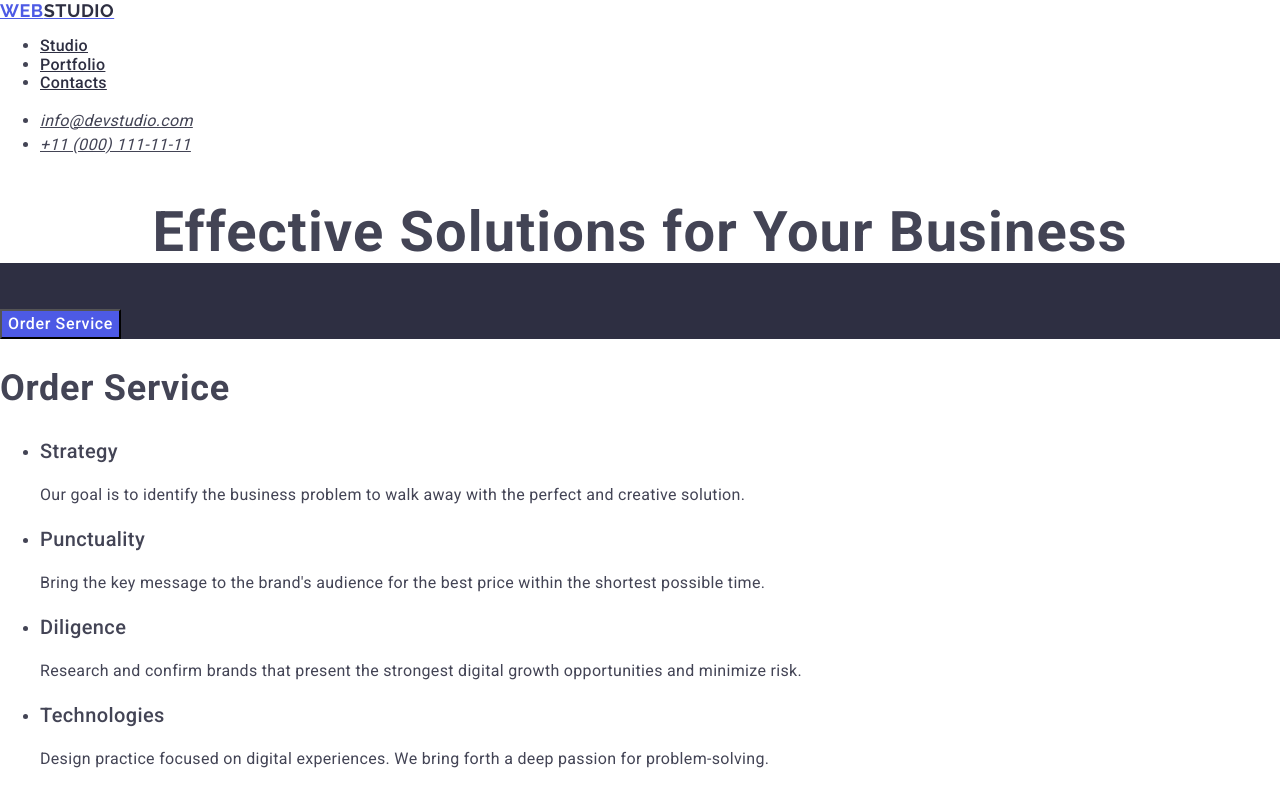
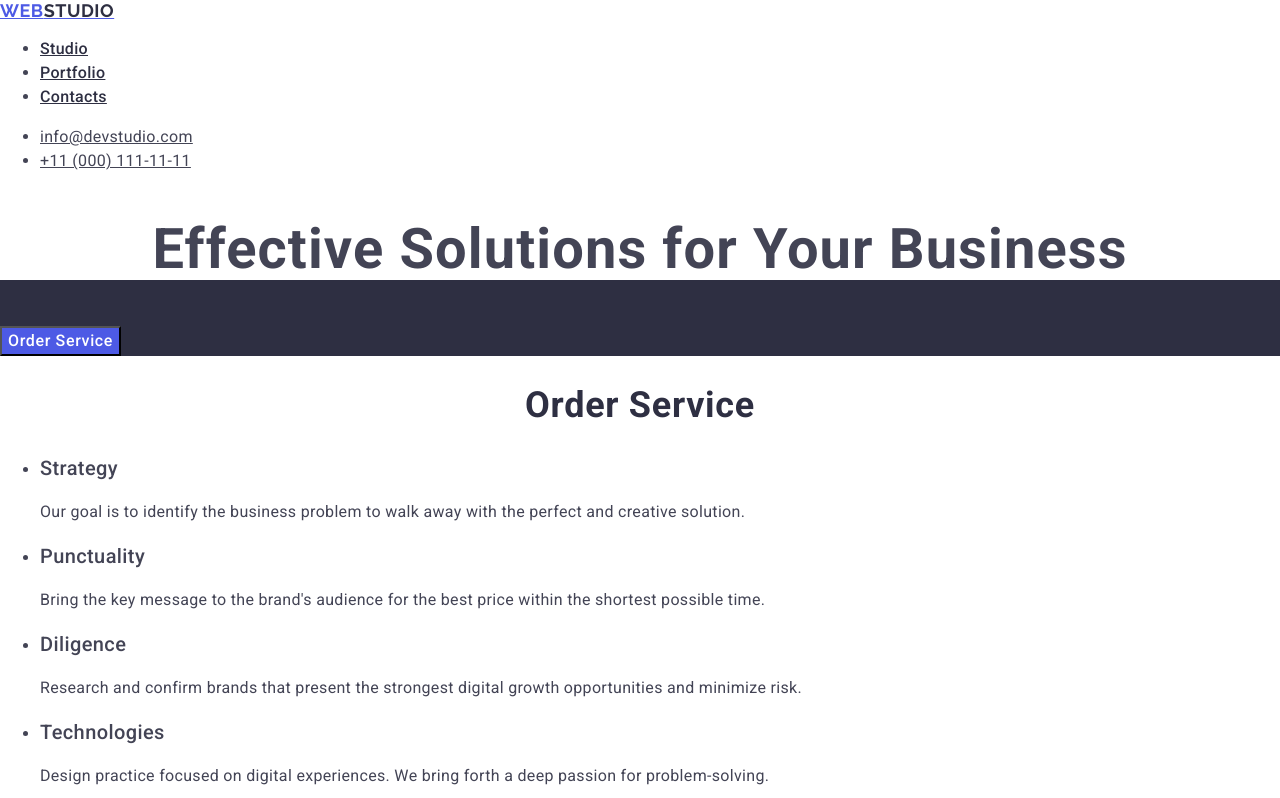
Before and after one commit to elena05-dev/goit-markup-hw-02, a plain HTML site: page index.html in a window 1280 px wide. Shown: the top 798 px of the page. Drawn offline with nearby package versions, Linux system fonts and the light colour scheme.

Commit message:
add initial files

```diff
--- a/css/styles.css
+++ b/css/styles.css
@@ -24,16 +24,21 @@
 }
 
 body {
-    font-family: "Roboto", "Arial", serif;
+    font-family: "Roboto", sans-serif;
     color: #434455;
     background-color: #ffffff;
 }
+
+
 
 .title {
     font-size: 36px;
     font-weight: 700;
     line-height: 1.11;
     letter-spacing: 0.02em;
+    text-align: center;
+    text-transform: capitalize;
+    color: #2e2f42;
 }
 
 .section-title {
@@ -67,6 +72,13 @@ body {
 
 }
 
+
+.section-person {
+    background-color: #f4f4fd;
+}
+
+
+
 .logo {
     font-family: "Raleway", sans-serif;
     font-size: 18px;
@@ -77,8 +89,9 @@ body {
     text-transform: uppercase;
 }
 
-.studio {
+.studio-black {
     color: #2e2f42;
+
 }
 
 
@@ -86,6 +99,7 @@ body {
     font-family: 'Roboto', sans-serif;
     font-size: 16px;
     font-weight: 500;
+    line-height: 1.5;
     letter-spacing: 0.02em;
     color: #2e2f42;
 }
@@ -106,6 +120,12 @@ ul li:first-child .custom-link:focus {
     color: #2e2f42;
 }
 
+.info {
+    font-style: normal;
+}
+
+
+
 .address a {
     font-family: "Roboto";
     font-size: 16px;
@@ -120,6 +140,19 @@ ul li:first-child .custom-link:focus {
     color: #404bbf;
 }
 
+.mailto {
+    font-size: 16px;
+    line-height: 1.5;
+    letter-spacing: 0.02;
+    color: #434455
+}
+
+.tel {
+    font-size: 16px;
+    line-height: 1.5;
+    letter-spacing: 0.02;
+    color: #434455
+}
 
 .order-service-button {
     font-family: "Roboto", sans-serif;
@@ -138,7 +171,16 @@ ul li:first-child .custom-link:focus {
     background-color: #404bbf;
 }
 
+
 .text-footer {
     color: #f4f4fd;
-    letter-spacing: 0.02em
+    line-height: 1.5;
 }
+
+.footer-section {
+    background-color: #2e2f42;
+}
+
+.studio {
+    color: #f4f4fd
+}
--- a/index.html
+++ b/index.html
@@ -18,20 +18,20 @@
 <body>
     <header>
         <nav>
-            <a class="logo" href="./index.html">Web<span class="studio">Studio</span></a>
+            <a class="logo" href="./index.html">Web<span class="studio-black">Studio</span></a>
             <ul>
                 <li><a href="./index.html" class="custom-link">Studio</a></li>
                 <li><a href="" class="custom-link">Portfolio</a></li>
                 <li><a href="" class="custom-link">Contacts</a></li>
             </ul>
         </nav>
-        <address>
+        <address class="info">
             <ul class="address">
                 <li>
-                    <a href="mailto:info@devstudio.com">info@devstudio.com</a>
+                    <a href="mailto:info@devstudio.com" class="mailto">info@devstudio.com</a>
                 </li>
                 <li>
-                    <a href="tel:+110001111111">+11 (000) 111-11-11</a>
+                    <a href="tel:+110001111111" class="tel">+11 (000) 111-11-11</a>
                 </li>
             </ul>
         </address>
@@ -74,7 +74,7 @@
                 </li>
             </ul>
         </section>
-        <section>
+        <section class="section-person">
             <h2 class="title">Our Team</h2>
             <ul>
                 <!--Перший пункт-->
@@ -139,7 +139,7 @@
             </ul>
         </section>
     </main>
-    <footer>
+    <footer class="footer-section">
         <a class="logo" href="./index.html">Web<span class="studio">Studio</span></a>
         <p class="text-footer">Increase the flow of customers and sales for your business with digital marketing &
             growth solutions.</p>
```
